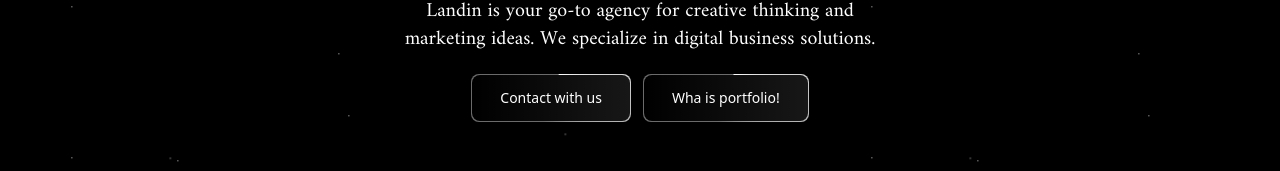
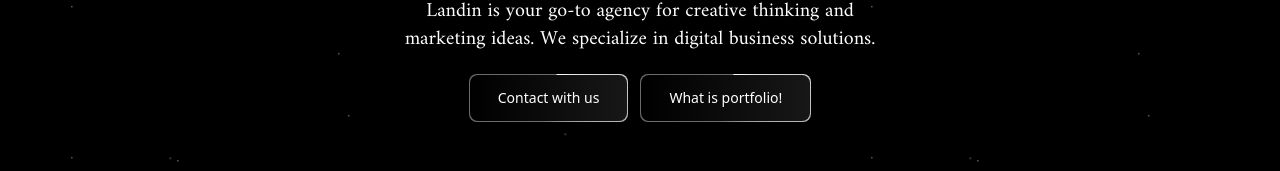
Before and after one commit to code-with-saadali/myportfolio, a Next.js app: page /about in a window 1280 px wide. Shown: the part 401-572 px from the top of the page. Built offline with nearby package versions, Linux system fonts and the light colour scheme; a web font is replaced by a local one.

Commit message:
change uiux

```diff
--- a/src/app/about/page.tsx
+++ b/src/app/about/page.tsx
@@ -3,7 +3,7 @@
 import { motion, useScroll, useTransform } from "framer-motion";
 import { useEffect, useRef, useState } from "react";
 
-const page = () => {
+const Page = () => {
   const sectionRef = useRef(null);
   const { scrollYProgress } = useScroll({
     target: sectionRef,
@@ -54,6 +54,7 @@
 
   const textEnter = () => setCursorVariant("text");
   const textLeave = () => setCursorVariant("default");
+
   return (
     <motion.div
       ref={sectionRef}
@@ -69,7 +70,8 @@
         backgroundImage: `url(${starsBg.src})`,
         backgroundPositionY,
       }}
-    className="px-20 py-40 bg-black text-white">
+      className="px-20 py-40 bg-black text-white"
+    >
       <motion.div
         className="h-8 w-8 text-white rounded-full fixed top-0 left-0 pointer-events-none max-lg:hidden"
         variants={variants}
@@ -82,8 +84,11 @@
         <button className="pt-1 text-white">Dig Deep About Us</button>
       </div>
       <div className="text">
-        <h1  onMouseEnter={textEnter}
-          onMouseLeave={textLeave} className="text-6xl text-center font-poppins leading-tight font-medium py-7">
+        <h1
+          onMouseEnter={textEnter}
+          onMouseLeave={textLeave}
+          className="text-6xl text-center font-poppins leading-tight font-medium py-7"
+        >
           Learn More About Landin <br />
           Let’s Deep Dive!
         </h1>
@@ -102,7 +107,7 @@
         <button className="relative inline-flex h-12 active:scale-95 transistion overflow-hidden rounded-lg p-[1px] focus:outline-none">
           <span className="absolute inset-[-1000%] animate-[spin_2s_linear_infinite] bg-[conic-gradient(from_90deg_at_50%_50%,#ffffff_0%,#6b6b6b_50%,#6b6b6b_100%)]"></span>
           <span className="inline-flex h-full w-full cursor-pointer items-center justify-center rounded-lg bg px-7 text-sm font-medium text-white backdrop-blur-3xl gap-2 undefined">
-          Wha is portfolio!
+            What is portfolio!
           </span>
         </button>
       </div>
@@ -110,4 +115,4 @@
   );
 };
 
-export default page;
+export default Page;
```
Lines whose indentation alone changed are shown as unchanged.
